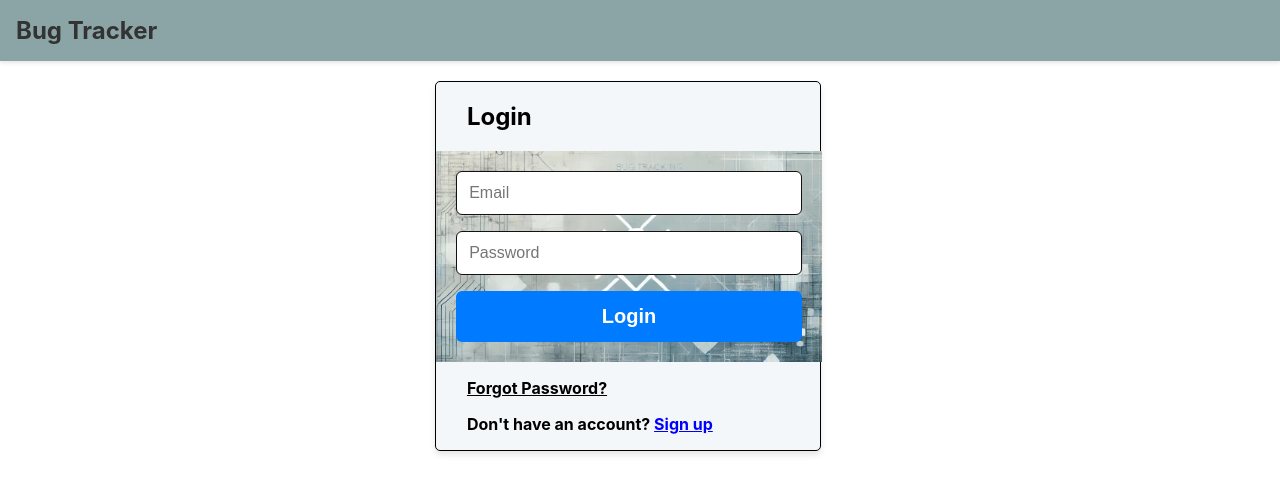
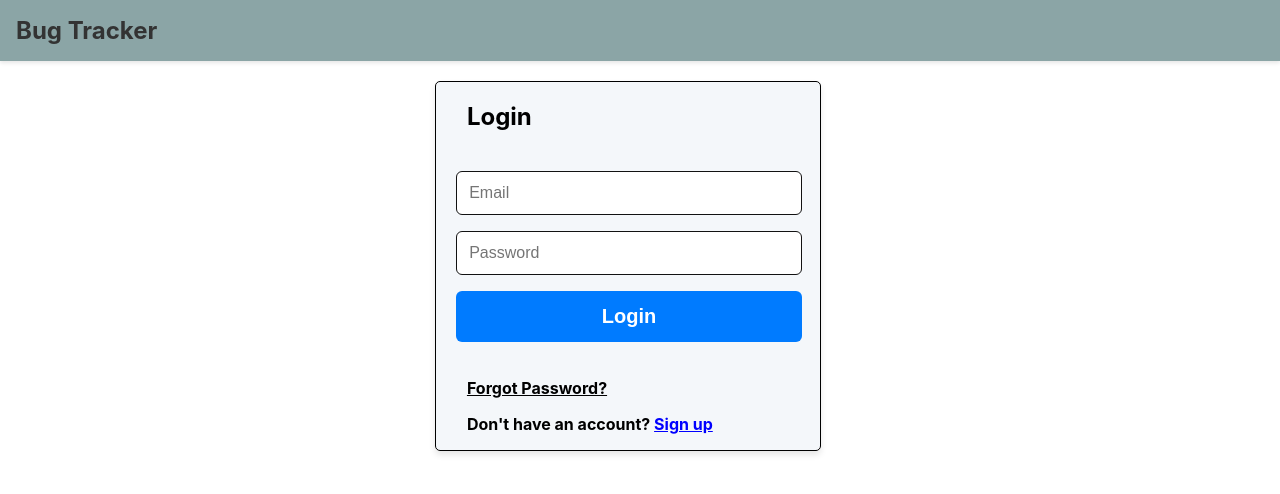
Before and after one commit to 19-ritika/bug-tracker, a React (Create React App) app: page / in a window 1280 px wide. Shown: the top 494 px of the page. Built offline with nearby package versions, Linux system fonts and the light colour scheme; no server answers.

Commit message:
add comment

```diff
--- a/src/Auth/Auth.css
+++ b/src/Auth/Auth.css
@@ -4,7 +4,6 @@
     flex-direction: column;
     width: 90%;
     padding: 20px;
-    background-image: url('/public/bugs.jpg');
     background-size: cover;
     background-repeat: no-repeat;
     background-position: center;
```
